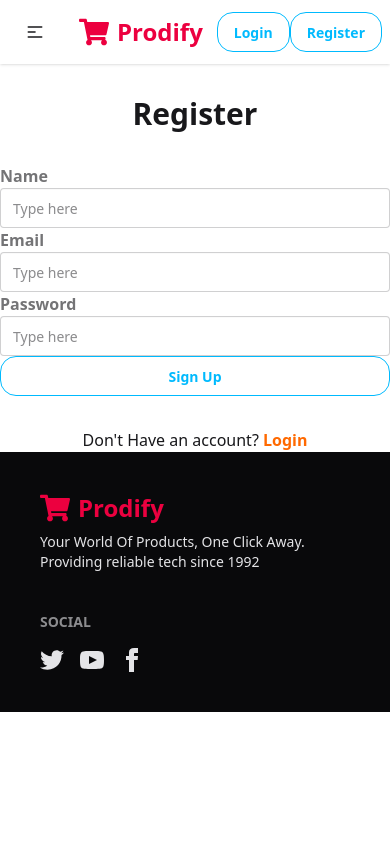
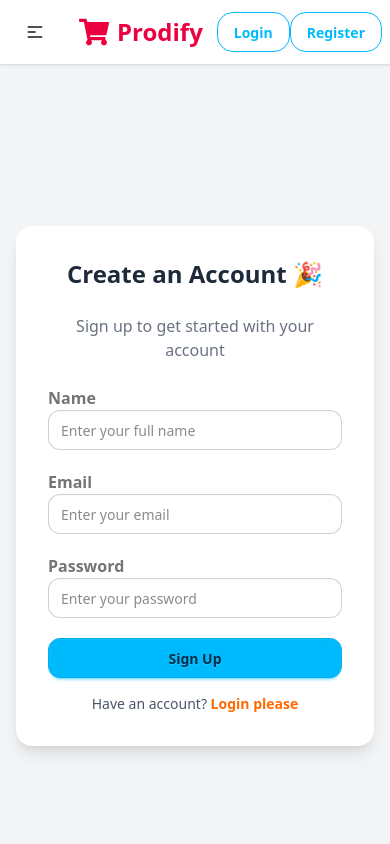
Before and after one commit to Abir-hasan-52/nextJs-Prodify, a Next.js app: page /register in a window 390 px wide. Shown: the top 844 px of the page. Built offline with nearby package versions, Linux system fonts and the light colour scheme; no server answers.

Commit message:
login and register page update

```diff
--- a/src/app/api/auth/[...nextauth]/route.js
+++ b/src/app/api/auth/[...nextauth]/route.js
@@ -1,42 +1,74 @@
+// import { loginUser } from "@/app/actions/auth/loginUser";
+// import NextAuth from "next-auth";
+// import CredentialsProvider from "next-auth/providers/credentials";
+
+// export const authOptions = {
+//   // Configure one or more authentication providers
+//   providers: [
+//     CredentialsProvider({
+//       // The name to display on the sign in form (e.g. "Sign in with...")
+//       name: "Credentials",
+//       // `credentials` is used to generate a form on the sign in page.
+//       // You can specify which fields should be submitted, by adding keys to the `credentials` object.
+//       // e.g. domain, username, password, 2FA token, etc.
+//       // You can pass any HTML attribute to the <input> tag through the object.
+//       credentials: {
+//         username: { label: "Username", type: "text", placeholder: "enter Email" },
+//         password: { label: "Password", type: "password" },
+//       },
+//       async authorize(credentials, req) {
+//         console.log(credentials);
+//         // Add logic here to look up the user from the credentials supplied
+//         const user = await loginUser(credentials);
+//         console.log(user)
+
+//         if (user) {
+//           // Any object returned will be saved in `user` property of the JWT
+//           return user;
+//         } else {
+//           // If you return null then an error will be displayed advising the user to check their details.
+//           return null;
+
+//           // You can also Reject this callback with an Error thus the user will be sent to the error page with the error message as a query parameter
+//         }
+//       },
+//     }),
+//   ],
+//   pages:{
+//     signIn:"/login"
+//   }
+// };
+// const handler = NextAuth(authOptions);
+// export { handler as GET, handler as POST }
+
+
+
 import { loginUser } from "@/app/actions/auth/loginUser";
 import NextAuth from "next-auth";
 import CredentialsProvider from "next-auth/providers/credentials";
 
 export const authOptions = {
-  // Configure one or more authentication providers
   providers: [
     CredentialsProvider({
-      // The name to display on the sign in form (e.g. "Sign in with...")
       name: "Credentials",
-      // `credentials` is used to generate a form on the sign in page.
-      // You can specify which fields should be submitted, by adding keys to the `credentials` object.
-      // e.g. domain, username, password, 2FA token, etc.
-      // You can pass any HTML attribute to the <input> tag through the object.
       credentials: {
-        username: { label: "Username", type: "text", placeholder: "enter Email" },
+        email: { label: "Email", type: "text", placeholder: "example@mail.com" },
         password: { label: "Password", type: "password" },
       },
-      async authorize(credentials, req) {
-        console.log(credentials);
-        // Add logic here to look up the user from the credentials supplied
+      async authorize(credentials) {
         const user = await loginUser(credentials);
-        console.log(user)
-
-        if (user) {
-          // Any object returned will be saved in `user` property of the JWT
-          return user;
-        } else {
-          // If you return null then an error will be displayed advising the user to check their details.
-          return null;
-
-          // You can also Reject this callback with an Error thus the user will be sent to the error page with the error message as a query parameter
-        }
+        if (user) return user;
+        return null;
       },
     }),
   ],
-  pages:{
-    signIn:"/login"
-  }
+  pages: {
+    signIn: "/login",
+  },
+  session: {
+    strategy: "jwt", // ✅ default-ই jwt
+  },
 };
+
 const handler = NextAuth(authOptions);
-export { handler as GET, handler as POST }
+export { handler as GET, handler as POST };
--- a/src/app/dashboard/addProducts/page.jsx
+++ b/src/app/dashboard/addProducts/page.jsx
@@ -1,9 +1,8 @@
 'use client';
-
 import { useState } from 'react';
 import { useRouter } from 'next/navigation';
 import toast from 'react-hot-toast';
-import { Package, DollarSign, FileText, Tag, Truck, User } from 'lucide-react';
+import { Package, DollarSign, FileText, Tag, User } from 'lucide-react';
 
 export default function AddProductPage() {
   const [formData, setFormData] = useState({
@@ -13,9 +12,7 @@ export default function AddProductPage() {
     img: '',
     category: '',
     stock: '',
-        rating:'',
-
-
+    rating: '',
   });
   const [isLoading, setIsLoading] = useState(false);
   const router = useRouter();
@@ -32,7 +29,6 @@ export default function AddProductPage() {
           ...formData,
           price: parseFloat(formData.price),
           stock: parseInt(formData.stock),
-                    // shipping: parseFloat(formData.shipping),
           rating: parseFloat(formData.rating),
           img: formData.img || undefined,
         }),
@@ -64,23 +60,26 @@ export default function AddProductPage() {
 
   const handleInputChange = (e) => {
     const { name, value } = e.target;
-        setFormData(prev => ({ ...prev, [name]: value }));
+    setFormData((prev) => ({ ...prev, [name]: value }));
   };
 
   return (
-        <div className="bg-white  rounded-lg shadow-sm">
-            <div className="px-6 py-4 border-b border-gray-200 dark:border-gray-700">
-                <h1 className="text-2xl font-bold text--black  ">Add New Product</h1>
-                <p className="text-black   mt-1">
+    <div className="min-h-screen bg-gray-100 flex items-center justify-center px-4 py-8">
+      <div className="w-full max-w-3xl bg-white rounded-xl shadow-md border border-gray-200">
+        {/* Header */}
+        <div className="px-6 py-5 border-b border-gray-200">
+          <h1 className="text-2xl font-bold text-gray-800">➕ Add New Product</h1>
+          <p className="text-gray-500 mt-1 text-sm">
             Fill in the details to add a new product to your catalog
           </p>
         </div>
 
+        {/* Form */}
         <form onSubmit={handleSubmit} className="p-6 space-y-6">
           {/* Product Name */}
           <div>
-                    <label htmlFor="name" className="block text-sm font-medium text-black   mb-2">
-                        <Package className="w-4 h-4 inline mr-2" />
+            <label htmlFor="name" className="block text-sm font-medium text-gray-700 mb-2">
+              <Package className="w-4 h-4 inline mr-2 text-blue-500" />
               Product Name *
             </label>
             <input
@@ -91,14 +90,14 @@ export default function AddProductPage() {
               value={formData.name}
               onChange={handleInputChange}
               placeholder="Enter product name"
-                        className="w-full px-3 py-2 border rounded-md bg-white   focus:ring-2 focus:ring-blue-500"
+              className="w-full px-4 py-2 border rounded-lg bg-white text-gray-800 placeholder-gray-400 focus:ring-2 focus:ring-blue-500 focus:border-blue-500"
             />
           </div>
 
           {/* Description */}
           <div>
-                    <label htmlFor="description" className="block text-sm font-medium   mb-2">
-                        <FileText className="w-4 h-4 inline mr-2" />
+            <label htmlFor="description" className="block text-sm font-medium text-gray-700 mb-2">
+              <FileText className="w-4 h-4 inline mr-2 text-purple-500" />
               Description *
             </label>
             <textarea
@@ -109,14 +108,15 @@ export default function AddProductPage() {
               value={formData.description}
               onChange={handleInputChange}
               placeholder="Describe your product in detail"
-                        className="w-full px-3 py-2 border rounded-md bg-white   focus:ring-2 focus:ring-blue-500"
+              className="w-full px-4 py-2 border rounded-lg bg-white text-gray-800 placeholder-gray-400 focus:ring-2 focus:ring-purple-500 focus:border-purple-500"
             />
           </div>
 
           {/* Price */}
+          <div className="grid grid-cols-1 md:grid-cols-2 gap-6">
             <div>
-                    <label htmlFor="price" className="block text-sm font-medium   mb-2">
-                        <DollarSign className="w-4 h-4 inline mr-2" />
+              <label htmlFor="price" className="block text-sm font-medium text-gray-700 mb-2">
+                <DollarSign className="w-4 h-4 inline mr-2 text-green-500" />
                 Price *
               </label>
               <input
@@ -129,31 +129,13 @@ export default function AddProductPage() {
                 value={formData.price}
                 onChange={handleInputChange}
                 placeholder="0.00"
-                        className="w-full px-3 py-2 border rounded-md bg-white  focus:ring-2 focus:ring-blue-500"
-                    />
-                </div>
-
-                {/* Category */}
-                <div>
-                    <label htmlFor="category" className="block text-sm font-medium   mb-2">
-                        <Tag className="w-4 h-4 inline mr-2" />
-                        Category *
-                    </label>
-                    <input
-                        type="text"
-                        id="category"
-                        name="category"
-                        required
-                        value={formData.category}
-                        onChange={handleInputChange}
-                        placeholder="e.g., Fruits, Vegetables, Electronics"
-                        className="w-full px-3 py-2 border rounded-md bg-white   focus:ring-2 focus:ring-blue-500"
+                className="w-full px-4 py-2 border rounded-lg bg-white text-gray-800 placeholder-gray-400 focus:ring-2 focus:ring-green-500 focus:border-green-500"
               />
             </div>
 
             {/* Stock */}
             <div>
-                    <label htmlFor="stock" className="block text-sm font-medium    mb-2">
+              <label htmlFor="stock" className="block text-sm font-medium text-gray-700 mb-2">
                 Stock *
               </label>
               <input
@@ -165,32 +147,33 @@ export default function AddProductPage() {
                 value={formData.stock}
                 onChange={handleInputChange}
                 placeholder="Available stock"
-                        className="w-full px-3 py-2 border rounded-md bg-white focus:ring-2 focus:ring-blue-500"
+                className="w-full px-4 py-2 border rounded-lg bg-white text-gray-800 placeholder-gray-400 focus:ring-2 focus:ring-indigo-500 focus:border-indigo-500"
+              />
+            </div>
+          </div>
+
+          {/* Category & Rating */}
+          <div className="grid grid-cols-1 md:grid-cols-2 gap-6">
+            <div>
+              <label htmlFor="category" className="block text-sm font-medium text-gray-700 mb-2">
+                <Tag className="w-4 h-4 inline mr-2 text-pink-500" />
+                Category *
+              </label>
+              <input
+                type="text"
+                id="category"
+                name="category"
+                required
+                value={formData.category}
+                onChange={handleInputChange}
+                placeholder="e.g., Fruits, Electronics"
+                className="w-full px-4 py-2 border rounded-lg bg-white text-gray-800 placeholder-gray-400 focus:ring-2 focus:ring-pink-500 focus:border-pink-500"
               />
             </div>
 
-                {/* reviews */}
-                {/* <div>
-                    <label htmlFor="reviews" className="block text-sm font-medium  mb-2">
-                        <Truck className="w-4 h-4 inline mr-2" />
-                        Shipping Cost ($)
-                    </label>
-                    <input
-                        type="text"
-                        id="shipping"
-                        name="shipping"
-                        step="0.01"
-                        value={formData.shipping}
-                        onChange={handleInputChange}
-                        placeholder="Enter shipping cost"
-                        className="w-full px-3 py-2 border rounded-md bg-white   focus:ring-2 focus:ring-blue-500"
-                    />
-                </div> */}
-
-                {/* rating */}
             <div>
-                    <label htmlFor="rating" className="block text-sm font-medium   mb-2">
-                        <User className="w-4 h-4 inline mr-2" />
+              <label htmlFor="rating" className="block text-sm font-medium text-gray-700 mb-2">
+                <User className="w-4 h-4 inline mr-2 text-yellow-500" />
                 Rating *
               </label>
               <input
@@ -198,17 +181,21 @@ export default function AddProductPage() {
                 id="rating"
                 name="rating"
                 required
-                        value={formData.seller}
+                min="0"
+                max="5"
+                step="0.1"
+                value={formData.rating}
                 onChange={handleInputChange}
-                        placeholder="Enter rating Products"
-                        className="w-full px-3 py-2 border rounded-md bg-white  focus:ring-2 focus:ring-blue-500"
+                placeholder="0 - 5"
+                className="w-full px-4 py-2 border rounded-lg bg-white text-gray-800 placeholder-gray-400 focus:ring-2 focus:ring-yellow-500 focus:border-yellow-500"
               />
             </div>
+          </div>
 
-                {/* img URL */}
+          {/* Image URL */}
           <div>
-                    <label htmlFor="image" className="block text-sm font-medium  mb-2">
-                        image URL
+            <label htmlFor="img" className="block text-sm font-medium text-gray-700 mb-2">
+              Image URL
             </label>
             <input
               type="url"
@@ -217,37 +204,31 @@ export default function AddProductPage() {
               value={formData.img}
               onChange={handleInputChange}
               placeholder="https://example.com/img.jpg"
-                        className="w-full px-3 py-2 border rounded-md bg-white   focus:ring-2 focus:ring-blue-500"
+              className="w-full px-4 py-2 border rounded-lg bg-white text-gray-800 placeholder-gray-400 focus:ring-2 focus:ring-cyan-500 focus:border-cyan-500"
             />
           </div>
 
           {/* Preview */}
           {formData.img && (
             <div>
-                        <p className="text-sm font-medium   mb-2">Preview</p>
+              <p className="text-sm font-medium text-gray-700 mb-2">Preview</p>
               <img
                 src={formData.img}
                 alt="Preview"
-                            className="max-w-xs max-h-48 object-contain rounded border  "
-                            onError={(e) => { e.currentTarget.style.display = 'none'; }}
+                className="max-w-full sm:max-w-xs max-h-48 object-contain rounded-md border border-gray-300 shadow-sm"
+                onError={(e) => {
+                  e.currentTarget.style.display = 'none';
+                }}
               />
             </div>
           )}
 
           {/* Actions */}
-                <div className="flex items-center justify-center pt-6 border-t border-gray-200  ">
-                    {/* <button
-                        type="button"
-                        onClick={() => router.push('/products')}
-                        className="px-4 py-2 text-sm font-medium text-gray-700 dark:text-gray-300 bg-white dark:bg-gray-800 border border-gray-300 dark:border-gray-600 rounded-md hover:bg-gray-50 dark:hover:bg-gray-700"
-                    >
-                        Cancel
-                    </button> */}
-
+          <div className="flex items-center justify-center pt-6 border-t border-gray-200">
             <button
               type="submit"
               disabled={isLoading}
-                        className="px-6 py-2 text-sm font-medium    border text-black  cursor-pointer rounded-md hover:bg-slate-100 disabled:opacity-50 flex items-center"
+              className="px-6 py-2 text-sm font-medium rounded-lg bg-blue-600 text-white shadow hover:bg-blue-700 transition disabled:opacity-50 flex items-center"
             >
               {isLoading ? (
                 <>
@@ -264,5 +245,6 @@ export default function AddProductPage() {
           </div>
         </form>
       </div>
+    </div>
   );
 }
--- a/src/app/login/components/LoginForm.jsx
+++ b/src/app/login/components/LoginForm.jsx
@@ -34,41 +34,86 @@ const LoginForm = () => {
     }
   };
   return (
-    <form onSubmit={handleSubmit} className="w-full max-w-lg space-y-8">
-      <label className="form-control w-full">
-        <div className="label w-full">
-          <span className="label-text  font-bold">Email</span>
+    // <form onSubmit={handleSubmit} className="w-full max-w-lg space-y-8">
+    //   <label className="form-control w-full">
+    //     <div className="label w-full">
+    //       <span className="label-text  font-bold">Email</span>
+    //     </div>
+    //     <input
+    //       type="text"
+    //       name="email"
+    //       placeholder="Type here"
+    //       className="input input-bordered w-full"
+    //     />
+    //   </label>
+    //   <label className="form-control w-full">
+    //     <div className="label w-full">
+    //       <span className="label-text font-bold">Password</span>
+    //     </div>
+    //     <input
+    //       type="password"
+    //       name="password"
+    //       placeholder="Type here"
+    //       className="input input-bordered w-full"
+    //     />
+    //   </label>
+    //   <button className="w-full btn btn-outline btn-info rounded-2xl">
+    //     Sign In
+    //   </button>
+    //   {/* <p className="text-center">Or Sign In with</p> */}
+    //   {/* <SocialLogin /> */}
+    //   <p className="text-center">
+    //     Already have an account?{" "}
+    //     <Link href="/register" className="text-orange-500 font-bold">
+    //       Register
+    //     </Link>
+    //   </p>
+    // </form>
+    <div>
+      <form onSubmit={handleSubmit} className="space-y-6">
+        {/* Email */}
+        <div className="form-control w-full">
+          <label className="label">
+            <span className="label-text font-semibold">Email</span>
+          </label>
+          <input
+            type="email"
+            name="email"
+            placeholder="Enter your email"
+            className="input input-bordered w-full rounded-xl"
+            required
+          />
         </div>
-        <input
-          type="text"
-          name="email"
-          placeholder="Type here"
-          className="input input-bordered w-full"
-        />
+
+        {/* Password */}
+        <div className="form-control w-full">
+          <label className="label">
+            <span className="label-text font-semibold">Password</span>
           </label>
-      <label className="form-control w-full">
-        <div className="label w-full">
-          <span className="label-text font-bold">Password</span>
-        </div>
           <input
             type="password"
             name="password"
-          placeholder="Type here"
-          className="input input-bordered w-full"
+            placeholder="Enter your password"
+            className="input input-bordered w-full rounded-xl"
+            required
           />
-      </label>
-      <button className="w-full btn btn-outline btn-info rounded-2xl">
+        </div>
+
+        {/* Submit Button */}
+        <button className="w-full btn btn-info rounded-xl font-semibold">
           Sign In
         </button>
-      {/* <p className="text-center">Or Sign In with</p> */}
-      {/* <SocialLogin /> */}
-      <p className="text-center">
-        Already have an account?{" "}
-        <Link href="/register" className="text-orange-500 font-bold">
+      </form>
+      <p className="text-center text-gray-600 text-sm mt-4">
+        Don't have an account?{" "}
+        <Link
+          href="/register"
+          className="text-orange-500 font-semibold hover:underline"
+        >
           Register
         </Link>
       </p>
-    </form>
+    </div>
   );
 };
 
--- a/src/app/login/page.jsx
+++ b/src/app/login/page.jsx
@@ -5,10 +5,19 @@ import LoginForm from "./components/LoginForm";
 const page = () => {
   return (
     <>
-      <h1 className="text-3xl font-bold text-center my-8">Login</h1>
-
-      <div className="max-w-3xl mx-auto">
-        <LoginForm />
+      <div className="min-h-screen bg-gray-100 flex items-center justify-center px-4">
+        <div className="w-full max-w-md bg-white rounded-2xl shadow-lg p-8 space-y-6">
+          {/* Title */}
+          <h2 className="text-2xl sm:text-3xl font-bold text-center text-gray-800">
+            Welcome Back 👋
+          </h2>
+          <p className="text-center text-gray-500">
+            Please sign in to your account
+          </p>
+          <div className="max-w-3xl mx-auto">
+            <LoginForm />
+          </div>
+        </div>
       </div>
     </>
   );
--- a/src/app/register/components/RegisterForm.jsx
+++ b/src/app/register/components/RegisterForm.jsx
@@ -9,10 +9,10 @@ import {
 } from "react-icons/fa";
 import { registerUser } from "@/app/actions/auth/registerUser";
 import toast from "react-hot-toast";
-import { useRouter } from "next/navigation";
+// import { useRouter } from "next/navigation";
 
 const RegisterForm = () => {
-  const router = useRouter();
+  // const router = useRouter();
 
   const handleSubmit = async (e) => {
     e.preventDefault();
@@ -27,58 +27,76 @@ const RegisterForm = () => {
 
       toast.success("Registered successfully!");
 
+      form.reset();
+
       //   router.push("/");
     } catch (error) {
       toast.error("Registration failed!");
     }
   };
   return (
-    <form onSubmit={handleSubmit} className="w-full max-w-lg space-y-8">
-      <label className="form-control w-full">
-        <div className="label w-full">
-          <span className="label-text  font-bold">Name</span>
-        </div>
+
+
+    <div>
+      {/* Form */}
+      <form onSubmit={handleSubmit} className="space-y-5">
+        {/* Name */}
+        <div className="form-control w-full">
+          <label className="label">
+            <span className="label-text font-semibold">Name</span>
+          </label>
           <input
             type="text"
-          placeholder="Type here"
-          className="input input-bordered w-full"
             name="name"
+            placeholder="Enter your full name"
+            className="input input-bordered w-full rounded-xl"
+            required
           />
+        </div>
+
+        {/* Email */}
+        <div className="form-control w-full">
+          <label className="label">
+            <span className="label-text font-semibold">Email</span>
           </label>
-      <label className="form-control w-full">
-        <div className="label w-full">
-          <span className="label-text  font-bold">Email</span>
+          <input
+            type="email"
+            name="email"
+            placeholder="Enter your email"
+            className="input input-bordered w-full rounded-xl"
+            required
+          />
         </div>
-        <input
-          type="text"
-          name="email"
-          placeholder="Type here"
-          className="input input-bordered w-full"
-        />
+
+        {/* Password */}
+        <div className="form-control w-full">
+          <label className="label">
+            <span className="label-text font-semibold">Password</span>
           </label>
-      <label className="form-control w-full">
-        <div className="label w-full">
-          <span className="label-text font-bold">Password</span>
-        </div>
           <input
             type="password"
             name="password"
-          placeholder="Type here"
-          className="input input-bordered w-full"
+            placeholder="Enter your password"
+            className="input input-bordered w-full rounded-xl"
+            required
           />
-      </label>
-      <button className="w-full btn btn-outline btn-info rounded-2xl">
+        </div>
+
+        {/* Submit Button */}
+        <button className="w-full btn btn-info rounded-xl font-semibold hover:btn-primary transition-colors">
           Sign Up
         </button>
-      {/* <p className="text-center">Or Sign In with</p> */}
-      {/* <SocialLogin /> */}
-      <p className="text-center">
-        Don't Have an account?{" "}
-        <Link href="/login" className="text-orange-500 font-bold">
-          Login
+      </form>
+      <p className="text-center text-gray-600 text-sm mt-4">
+        Have an account?{" "}
+        <Link
+          href="/login"
+          className="text-orange-500 font-semibold hover:underline"
+        >
+          Login please
         </Link>
       </p>
-    </form>
+    </div>
   );
 };
 
--- a/src/app/register/page.jsx
+++ b/src/app/register/page.jsx
@@ -3,14 +3,23 @@ import RegisterForm from "./components/RegisterForm";
 
 const RegisterPage = () => {
   return (
-    <div>
-      <h1 className="text-3xl font-bold text-center my-8">Register</h1>
+    <div className="min-h-screen bg-gray-100 flex items-center justify-center px-4">
+      <div className="w-full max-w-md bg-white rounded-2xl shadow-lg p-8 space-y-6">
+        {/* Title */}
+        <h2 className="text-2xl sm:text-3xl font-bold text-center text-gray-800">
+          Create an Account 🎉
+        </h2>
+        <p className="text-center text-gray-500">
+          Sign up to get started with your account
+        </p>
+
 
       {/* Right Section */}
       <div className="max-w-3xl mx-auto">
         <RegisterForm />
       </div>
     </div>
+    </div>
   );
 };
 
```
Also changed, not shown: src/app/allProducts/page.jsx (+2 -12 lines), src/components/NavBar.jsx (+32 -18 lines). Lines whose indentation alone changed are shown as unchanged.
